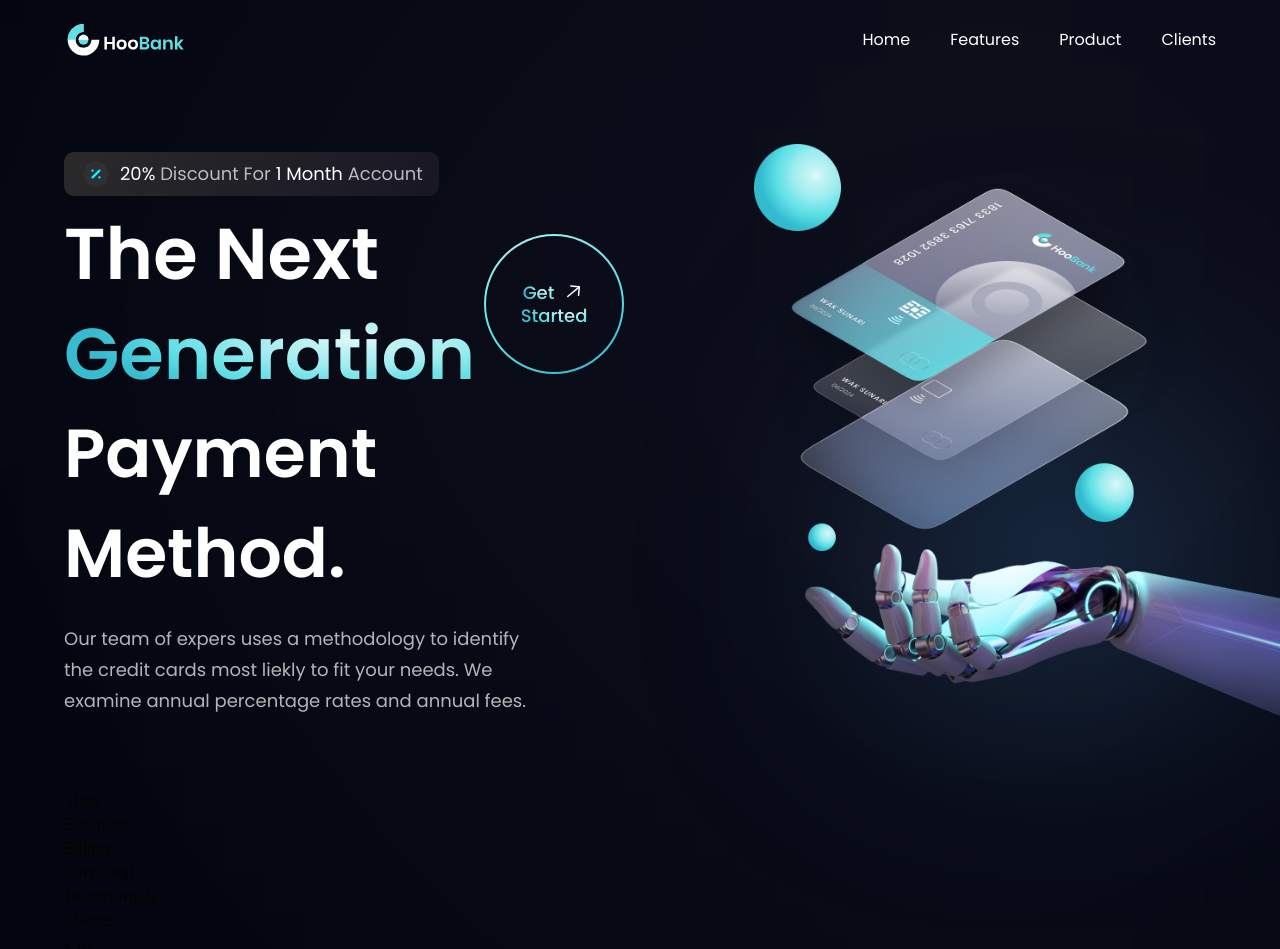
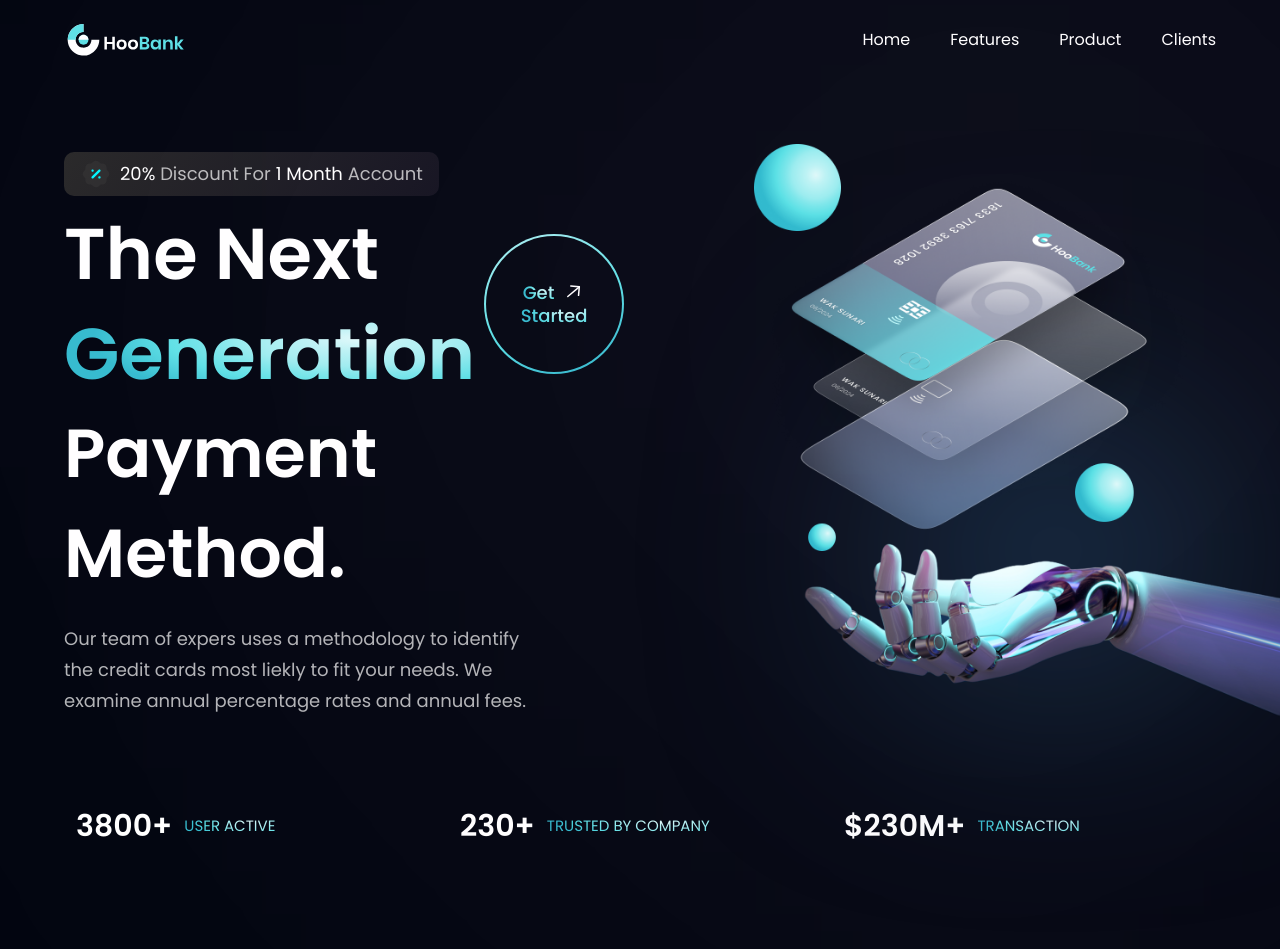
Before and after one commit to seansangpark/bank_modern_app, a React (Vite) app in the folder bank_modern_app/: page / in a window 1280 px wide. Shown: the top 949 px of the page. Built offline with nearby package versions, Linux system fonts and the light colour scheme.

Commit message:
stat component completed

```diff
--- a/bank_modern_app/src/components/Stats.jsx
+++ b/bank_modern_app/src/components/Stats.jsx
@@ -1,7 +1,22 @@
-import React from 'react';
+import { stats } from '../constants';
+import styles from '../style';
 
-const Stats = () => {
-  return <div>Stats</div>;
-};
+const Stats = () => (
+  <section className={`${styles.flexCenter} flex-row flex-wrap sm:mb-20 mb-6`}>
+    {stats.map((stat) => (
+      <div
+        key={stat.id}
+        className={`flex-1 flex justify-start items-center flex-row m-3`}
+      >
+        <h4 className='font-poppins font-semibold xs:text=[40px] text-[30px] xs:leading-[52px] leading-[43px] text-white'>
+          {stat.value}
+        </h4>
+        <p className='font-poppins font-normal xs:text=[20px] text-[15px] xs:leading-[26px] leading-[21px] text-gradient uppercase ml-3'>
+          {stat.title}
+        </p>
+      </div>
+    ))}
+  </section>
+);
 
 export default Stats;
```
